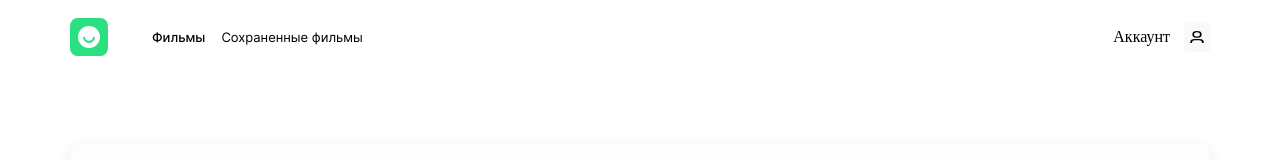
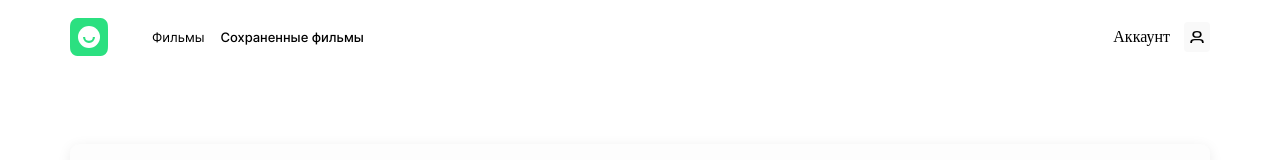
Before and after one commit to h1ze/movies-explorer-frontend, a React (Create React App) app: page /saved-movies in a window 1280 px wide. Shown: the top 160 px of the page. Built offline with nearby package versions, Linux system fonts and the light colour scheme.

Commit message:
feat: реализовать активные ссылки в Navigation

```diff
--- a/src/components/Navigation/Navigation.css
+++ b/src/components/Navigation/Navigation.css
@@ -24,12 +24,12 @@
   transition: 0.5s;
 }
 
+.main-nav__link:hover {
+  opacity: 0.6;
+}
+
 .main-nav__link_weight_heavy {
   font-weight: 500;
-}
-
-.main-nav__link:hover {
-  opacity: 0.6;
 }
 
 .main-nav__profile-link {
--- a/src/components/Navigation/Navigation.jsx
+++ b/src/components/Navigation/Navigation.jsx
@@ -1,4 +1,4 @@
-import { Link } from 'react-router-dom';
+import { Link, NavLink } from 'react-router-dom';
 import './Navigation.css';
 
 function Navigation() {
@@ -7,17 +7,28 @@ function Navigation() {
       <div className="main-nav">
         <ul className="main-nav__links">
           <li>
-            <Link
-              to="movies"
-              className="main-nav__link main-nav__link_weight_heavy"
+            <NavLink
+              to="/movies"
+              className={({ isActive }) =>
+                `main-nav__link ${
+                  isActive ? 'main-nav__link_weight_heavy' : ''
+                }`
+              }
             >
               Фильмы
-            </Link>
+            </NavLink>
           </li>
           <li>
-            <Link to="saved-movies" className="main-nav__link main-nav__link">
+            <NavLink
+              to="/saved-movies"
+              className={({ isActive }) =>
+                `main-nav__link ${
+                  isActive ? 'main-nav__link_weight_heavy' : ''
+                }`
+              }
+            >
               Сохраненные фильмы
-            </Link>
+            </NavLink>
           </li>
         </ul>
         <Link to="profile" className="main-nav__profile-link">
```
